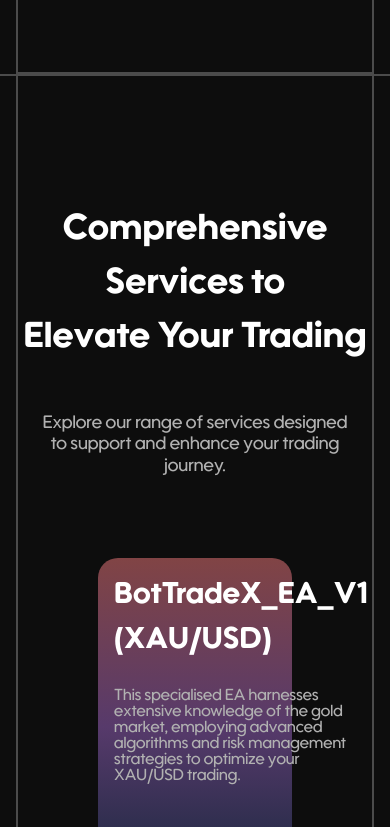
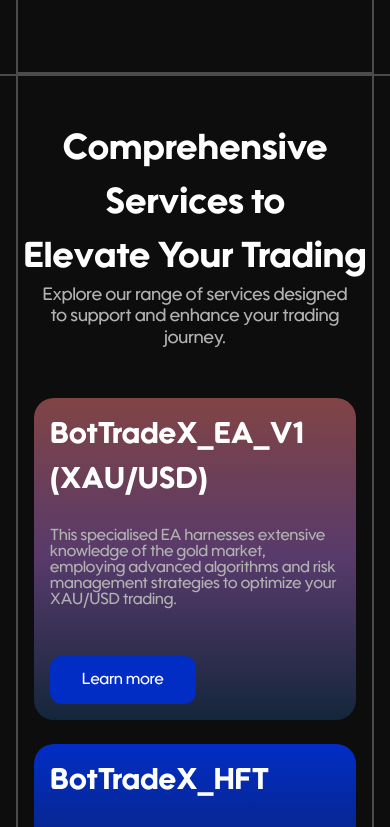
Before and after one commit to hs-07/bot-tradeX, a React (Create React App) app: page / in a window 390 px wide. Shown: the part 3260-4087 px from the top of the page. Built offline with nearby package versions, Linux system fonts and the light colour scheme.

Commit message:
commiting section3 responsive fix

```diff
--- a/src/components/section-3.jsx
+++ b/src/components/section-3.jsx
@@ -3,18 +3,18 @@ import React from "react";
 const Section3 = () => {
   return (
     <div className="px-4 md:px-20 " id="services">
-      <div className="flex flex-col w-full border-x-2 border-borderColor py-20 items-center">
-        <div className="font-[600] text-[36px] md:text-[86px] text-white flex flex-col w-full items-center py-12 ">
+      <div className="flex flex-col w-full border-x-2 border-borderColor py-12 md:py-20 items-center">
+        <div className="font-[600] text-[36px] md:text-[86px] text-white flex flex-col w-full items-center md:py-12 ">
           <span className="md:-mb-10 text-center">
             Comprehensive Services to{" "}
           </span>
           <span className="text-center"> Elevate Your Trading</span>
         </div>
-        <p className="text-[18px] md:text-[30px] text-light-gray leading-[1.2] text-center md:w-1/2 px-4 pb-20">
+        <p className="text-[18px] md:text-[30px] text-light-gray leading-[1.2] text-center md:w-1/2 px-4 pb-12 md:pb-20">
           Explore our range of services designed to support and enhance your
           trading journey.
         </p>
-        <div className="w-full grid grid-cols-1 lg:grid-cols-3 px-20 lg:h-[50vh] pb-32 lg:pb-0 gap-6">
+        <div className="w-full grid grid-cols-1 lg:grid-cols-3 px-4 md:px-20 lg:h-[50vh] md:pb-32 lg:pb-0 gap-6">
           <div className="text-light-gray w-full flex flex-col items-start gap-6 bg-gradient-to-b from-[#814445] via-[#573A6B] to-[#14263B] rounded-[20px] p-4 md:p-6 justify-between">
             <div className="flex flex-col gap-6">
               <span className="text-start text-[30px] font-[600] text-white">
```
